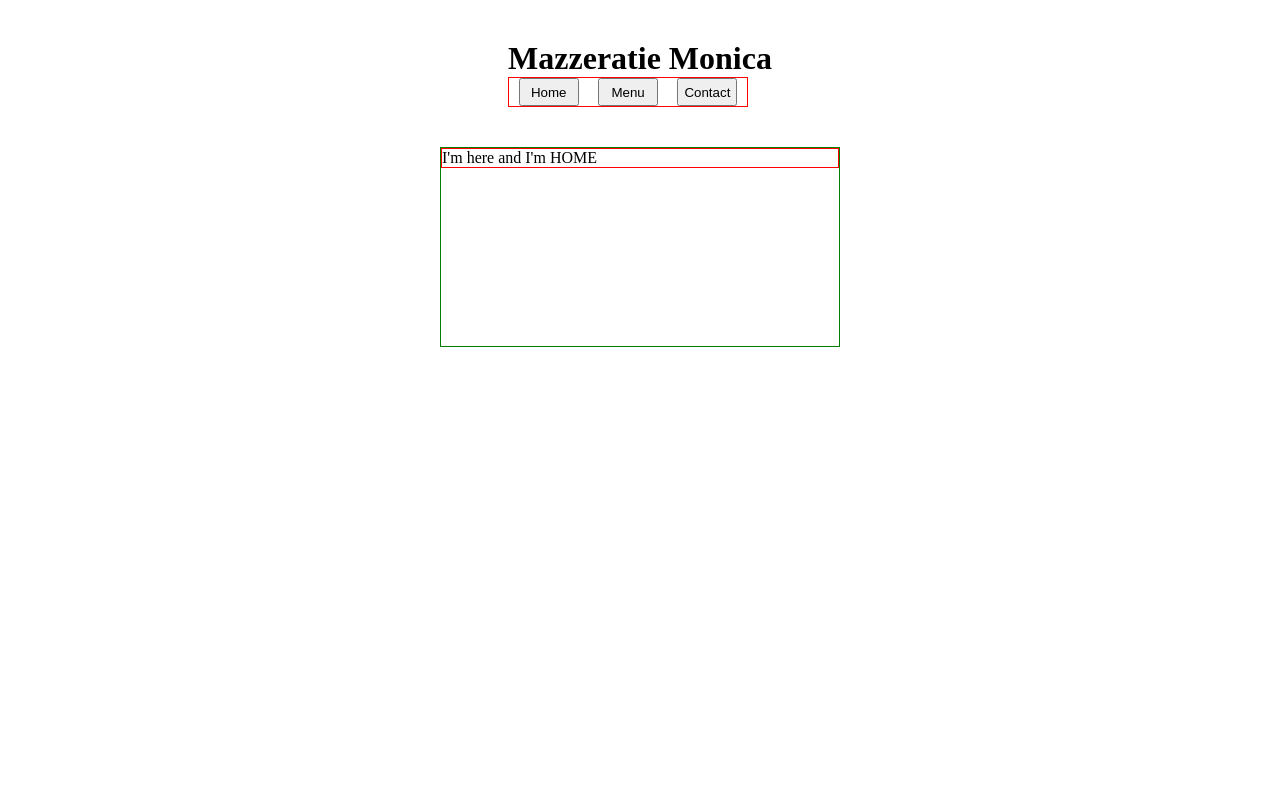
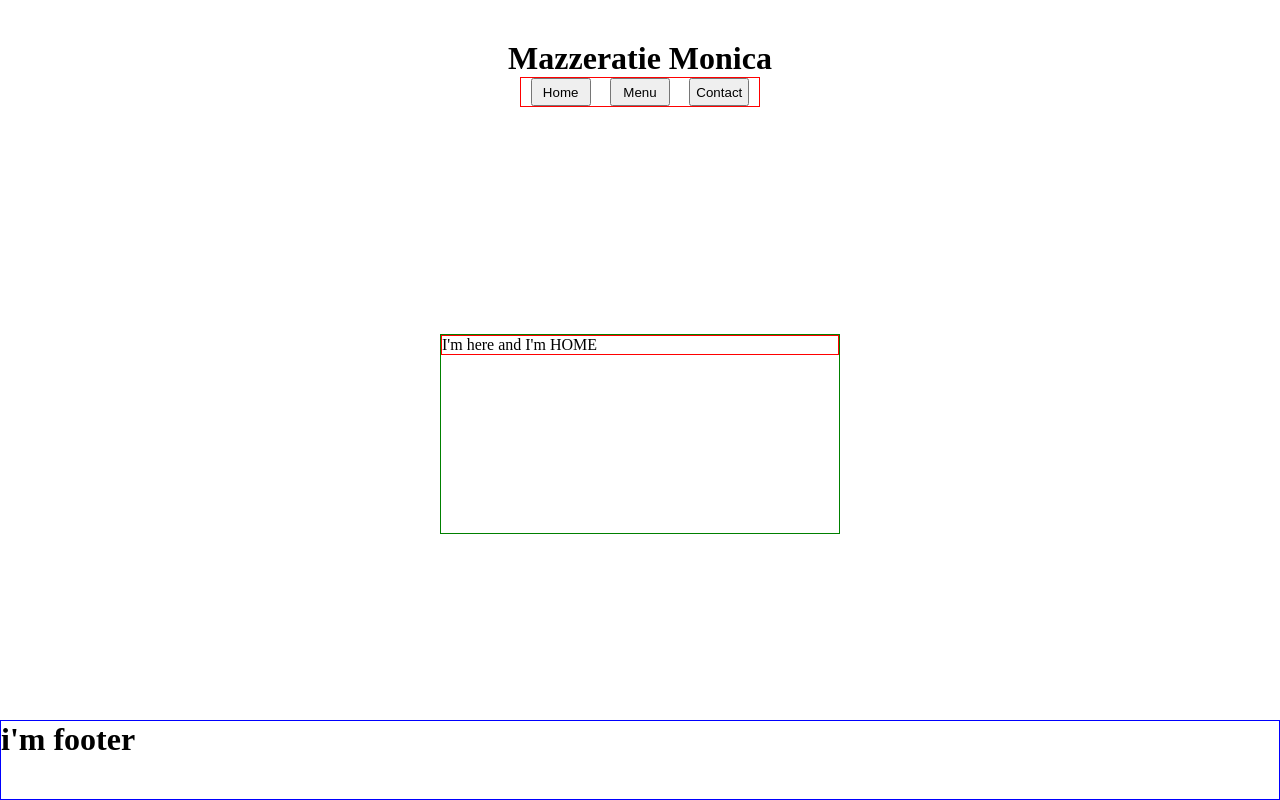
Before and after one commit to AndreySkopintsev/restaurant-page-webpack, a website built with webpack: page dist/index.html in a window 1280 px wide. Built offline with nearby package versions, Linux system fonts and the light colour scheme.

Commit message:
added function for footer creation

```diff
--- a/src/index.js
+++ b/src/index.js
@@ -46,13 +46,20 @@ function createNav(){
     return btns
 }
 
+function createFooter(){
+    const footer = document.createElement('footer')
+    const h1 = document.createElement('h1')
+    h1.textContent='i\'m footer'
+    footer.appendChild(h1)
+
+    return footer
+}
+
 
 content.appendChild(createHeader())
 content.appendChild(container)
+content.appendChild(createFooter())
 
 
 
-// Appending all the buttons to the nav
-
-
 createMain()
--- a/src/style.css
+++ b/src/style.css
@@ -26,9 +26,10 @@
 .content{
     display: flex;
     flex-direction: column;
+    justify-content: space-between;
     align-items: center;
     height: 100vh;
-    padding: 40px;
+    padding-top: 40px;
 }
 
 .btns{
@@ -44,3 +45,17 @@
 button{
     width: 60px;
 }
+
+header{
+    display: flex;
+    flex-direction: column;
+    justify-content: space-around;
+    align-items: center;
+}
+
+footer{
+    border: 1px solid blue;
+    align-self: center;
+    width: 100%;
+    height: 80px;
+}
```
Also changed, not shown: dist/main.js.
